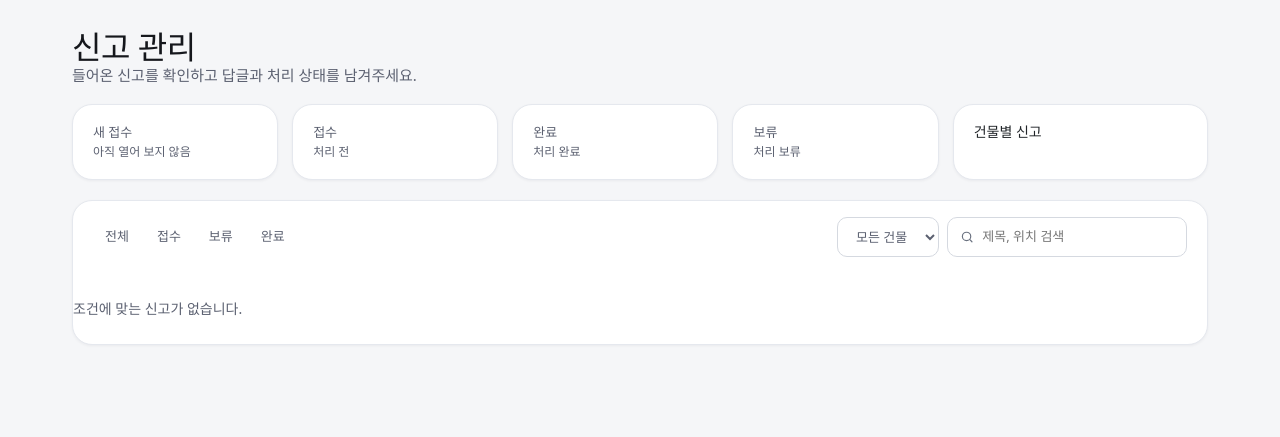
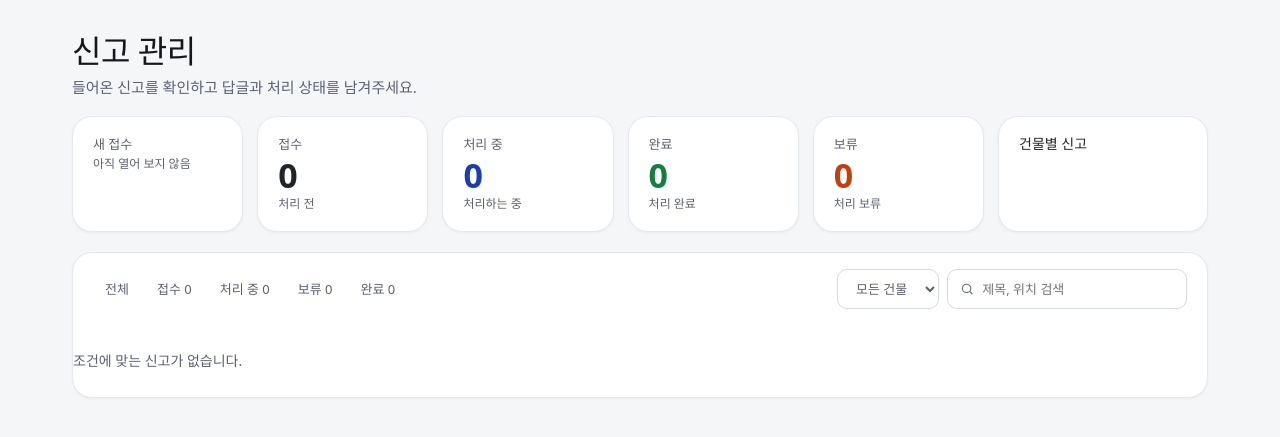
Before and after one commit to FixMap/FixMap, a Java web app: template src/main/webapp/WEB-INF/views/admin.jsp in a window 1280 px wide. Shown: the part 72-509 px from the top of the page. Run offline with Spring Boot 4, a stand-in JSP engine, Linux system fonts and the light colour scheme; the template is opened without the code that fills it, so the values that code supplies are empty; the project's own start-up code is not run, and a stand-in starts its controllers and pages; some of the project's set-up classes (security, data sources, template engines, error pages and the like) are left out, and stand-ins take their place; database files in the repository are not loaded; some web fonts are replaced.

Commit message:
fix: 관리자 화면에 "처리 중" 상태 추가, 리뷰 반영
- 요약 카드, 상태 칩, 상세 상태 선택에 처리 중(PROGRESS) 추가
- 건수가 없는 상태도 0으로 표시
- 상세를 열면 "새 접수" 숫자를 바로 줄임
- 답글 삭제도 신고 삭제와 같은 확인 창 사용
- 핀 위치에 장소 이름 표시, 제목 간격과 좁은 화면 서랍 하단 정리
- 작업 기록 갱신

Co-Authored-By: Claude Opus 5.5 <noreply@anthropic.com>

```diff
--- a/src/main/webapp/WEB-INF/views/admin.jsp
+++ b/src/main/webapp/WEB-INF/views/admin.jsp
@@ -22,13 +22,15 @@
 <h1>신고 관리</h1>
 <p class="admin-sub">들어온 신고를 확인하고 답글과 처리 상태를 남겨주세요.</p>
 
+<%-- 건수가 0인 상태는 byStatus()에 키가 없어서 + 0으로 0을 표시한다 --%>
 <c:set var="maxBuilding" value="1"/>
 <c:forEach var="b" items="${summary.byBuilding()}"><c:if test="${b.count() > maxBuilding}"><c:set var="maxBuilding" value="${b.count()}"/></c:if></c:forEach>
 <section class="admin-stats" aria-label="신고 요약">
-  <div class="card stat"><span class="m">새 접수</span><strong>${summary.unread()}</strong><span class="m small">아직 열어 보지 않음</span></div>
-  <div class="card stat"><span class="m">접수</span><strong>${summary.byStatus()['RECEIVED']}</strong><span class="m small">처리 전</span></div>
-  <div class="card stat"><span class="m">완료</span><strong class="done">${summary.byStatus()['DONE']}</strong><span class="m small">처리 완료</span></div>
-  <div class="card stat"><span class="m">보류</span><strong class="held">${summary.byStatus()['HOLD']}</strong><span class="m small">처리 보류</span></div>
+  <div class="card stat"><span class="m">새 접수</span><strong id="unread-count">${summary.unread()}</strong><span class="m small">아직 열어 보지 않음</span></div>
+  <div class="card stat"><span class="m">접수</span><strong>${summary.byStatus()['RECEIVED'] + 0}</strong><span class="m small">처리 전</span></div>
+  <div class="card stat"><span class="m">처리 중</span><strong class="working">${summary.byStatus()['PROGRESS'] + 0}</strong><span class="m small">처리하는 중</span></div>
+  <div class="card stat"><span class="m">완료</span><strong class="done">${summary.byStatus()['DONE'] + 0}</strong><span class="m small">처리 완료</span></div>
+  <div class="card stat"><span class="m">보류</span><strong class="held">${summary.byStatus()['HOLD'] + 0}</strong><span class="m small">처리 보류</span></div>
   <div class="card stat buildings"><b>건물별 신고</b>
     <c:forEach var="b" items="${summary.byBuilding()}">
       <div class="bar"><span><c:out value="${b.name()}"/></span><u><i style="width:${b.count() * 100 / maxBuilding}%"></i></u><b>${b.count()}</b></div>
@@ -39,9 +41,9 @@
 <section class="card admin-list" aria-label="신고 목록">
   <form id="filter" class="admin-filter" method="get" action="<c:url value='/admin'/>" role="search">
     <nav class="chips" aria-label="상태로 거르기">
-      <c:forEach var="s" items="${['', 'RECEIVED', 'HOLD', 'DONE']}">
+      <c:forEach var="s" items="${['', 'RECEIVED', 'PROGRESS', 'HOLD', 'DONE']}">
         <c:url var="chipUrl" value="/admin"><c:param name="q" value="${q}"/><c:param name="building" value="${building}"/><c:param name="status" value="${s}"/></c:url>
-        <a href="${chipUrl}" class="${status == s ? 'on' : ''}" ${status == s ? 'aria-current="true"' : ''}>${s == '' ? '전체' : s == 'RECEIVED' ? '접수' : s == 'HOLD' ? '보류' : '완료'} ${s == '' ? summary.total() : summary.byStatus()[s]}</a>
+        <a href="${chipUrl}" class="${status == s ? 'on' : ''}" ${status == s ? 'aria-current="true"' : ''}>${s == '' ? '전체' : s == 'RECEIVED' ? '접수' : s == 'PROGRESS' ? '처리 중' : s == 'HOLD' ? '보류' : '완료'} ${s == '' ? summary.total() : summary.byStatus()[s] + 0}</a>
       </c:forEach>
     </nav>
     <input type="hidden" name="status" value="<c:out value='${status}'/>">
@@ -96,8 +98,8 @@
 </dialog>
 
 <dialog id="confirm" class="confirm" aria-labelledby="confirm-title">
-  <h3 id="confirm-title">이 신고를 삭제할까요?</h3>
-  <p>답글과 첨부 사진도 함께 지워지고, 되돌릴 수 없어요. 완료된 신고만 삭제할 수 있어요.</p>
+  <h3 id="confirm-title"></h3>
+  <p id="confirm-text"></p>
   <form method="dialog" class="a"><button value="cancel" class="button secondary">취소</button><button value="ok" class="button danger">삭제</button></form>
 </dialog>
 </body></html>
--- a/src/main/webapp/static/admin/admin.css
+++ b/src/main/webapp/static/admin/admin.css
@@ -16,8 +16,8 @@ body[data-page="admin"] { font-size: 14px; line-height: 1.5; background: var(--c
 .admin-go:hover { background: #2a2d35; }
 
 .admin-main { max-width: var(--container); margin-inline: auto; padding: 30px var(--gutter) 48px; }
-.admin-main h1 { font-size: 32px; font-weight: 700; letter-spacing: -.5px; }
-.admin-sub { color: var(--color-muted); font-size: 15px; }
+.admin-main h1 { font-size: 32px; font-weight: 700; letter-spacing: -.5px; line-height: 1.3; }
+.admin-sub { color: var(--color-muted); font-size: 15px; margin-top: 4px; }
 
 /* 요약 */
 .admin-stats { display: flex; gap: 14px; margin: 18px 0 20px; }
@@ -25,6 +25,7 @@ body[data-page="admin"] { font-size: 14px; line-height: 1.5; background: var(--c
 .stat strong { font-size: 34px; font-weight: 700; line-height: 1.2; }
 .stat .done { color: #15803d; }
 .stat .held { color: var(--color-held); }
+.stat .working { color: var(--color-focus); }
 .stat.buildings { flex: 1.3; padding: 16px 20px; }
 .bar { display: flex; align-items: center; gap: 10px; margin: 5px 0; font-size: 13px; }
 .bar span { width: 88px; flex: none; color: var(--color-ink-2); overflow: hidden; text-overflow: ellipsis; white-space: nowrap; }
@@ -84,6 +85,7 @@ dialog::backdrop { background: rgb(21 23 28 / .35); }
 .drawer .th img { width: 100%; height: 100%; object-fit: cover; }
 .drawer .mini { height: 110px; border: 1px solid var(--color-rule); border-radius: 12px; background: var(--color-map-fill); position: relative; }
 .drawer .mini i { position: absolute; width: 18px; height: 18px; border-radius: 50% 50% 50% 0; transform: translate(-50%, -100%) rotate(-45deg); background: var(--color-accent); border: 2.5px solid #fff; box-shadow: var(--shadow-pin); }
+.drawer .mini-place { position: absolute; left: 10px; bottom: 8px; right: 10px; font-size: 13px; font-weight: 700; color: var(--color-ink-2); }
 .drawer .reply-meta { display: flex; align-items: center; gap: 4px; font-size: 12px; color: var(--color-muted); }
 .drawer .reply-meta button { margin-left: auto; border: 0; background: none; padding: 2px 6px; color: var(--color-muted); font-size: 12px; text-decoration: underline; }
 .drawer .reply-meta button + button { margin-left: 0; }
@@ -117,4 +119,7 @@ dialog::backdrop { background: rgb(21 23 28 / .35); }
   .admin-list table { min-width: 640px; }
   .drawer .ft { flex-wrap: wrap; }
   .drawer .seg { flex-basis: 100%; order: -1; }
+  /* 상태 선택이 윗줄로 가면 라벨은 화면에서만 숨기고(aria-labelledby는 유지), 저장 버튼은 오른쪽 끝으로 */
+  .drawer .ft-label { display: none; }
+  .drawer .ft [type="submit"] { margin-left: auto; }
 }
--- a/src/main/webapp/static/admin/admin.js
+++ b/src/main/webapp/static/admin/admin.js
@@ -7,9 +7,9 @@ const saveForm = $('#save-form');
 const seg = $('#status-seg');
 const deleteOpen = $('#delete-open');
 const confirmDialog = $('#confirm');
-// "처리 중"(PROGRESS)은 팀 미정이라 목록 필터와 같은 세 상태만 둔다. 이미 PROGRESS인 신고는 그 값도 보여 준다.
-const STATUSES = ['RECEIVED', 'HOLD', 'DONE'];
+const STATUSES = ['RECEIVED', 'PROGRESS', 'HOLD', 'DONE'];
 let current = null;
+let confirmAction = null;
 let selectedStatus = null;
 let version = 0;
 
@@ -67,7 +67,10 @@ async function open(id) {
     if (request !== version) return;
     // 상세를 열면 서버가 읽음으로 바꾼다. 목록 표시도 같이 맞춘다.
     const row = document.querySelector('tr[data-id="' + CSS.escape(String(id)) + '"]');
-    if (row?.classList.contains('unread')) { row.classList.replace('unread', 'read'); row.querySelector('.title .sr-only')?.remove(); }
+    if (row?.classList.contains('unread')) {
+      row.classList.replace('unread', 'read'); row.querySelector('.title .sr-only')?.remove();
+      const unread = $('#unread-count'); unread.textContent = Math.max(0, Number(unread.textContent) - 1);
+    }
     render(data);
   } catch (error) {
     if (request !== version) return;
@@ -91,6 +94,8 @@ function render(data) {
   }
   const mini = el('div', 'mini');
   if (data.posX != null && data.posY != null) { const pin = el('i'); pin.style.left = data.posX * 100 + '%'; pin.style.top = data.posY * 100 + '%'; mini.append(pin); }
+  // 층 도면 없이 점만 있으면 어느 칸인지 모르니 장소 이름을 같이 보여 준다.
+  mini.append(el('span', 'mini-place', [data.building, data.floor, data.place].filter(Boolean).join(' · ') || '위치 정보 없음'));
   mini.setAttribute('aria-label', '층 기준 핀 위치'); mini.setAttribute('role', 'img');
 
   detail.replaceChildren(badge(data.status), el('h2', 'detail-title', data.title), kv, el('h4', '', '내용'), el('div', 'box', data.content));
@@ -132,7 +137,8 @@ function commentView(comment) {
       );
       box.replaceChildren(input, actions); input.focus();
     }),
-    button('삭제', () => confirm('답글을 삭제할까요?') && run(() => api(reportPath(current.id) + '/comments/' + comment.id, 'DELETE'), '답글을 삭제했습니다.')),
+    button('삭제', () => ask('답글을 삭제할까요?', '삭제한 답글은 되돌릴 수 없어요.',
+      () => run(() => api(reportPath(current.id) + '/comments/' + comment.id, 'DELETE'), '답글을 삭제했습니다.'))),
   );
   box.append(meta, document.createTextNode(comment.content));
   return box;
@@ -154,12 +160,19 @@ saveForm.addEventListener('submit', async event => {
   finally { submit.disabled = false; }
 });
 
-deleteOpen.addEventListener('click', () => { confirmDialog.returnValue = ''; confirmDialog.showModal(); });
-confirmDialog.addEventListener('close', async () => {
-  if (confirmDialog.returnValue !== 'ok' || !current) return;
+// 신고 삭제와 답글 삭제가 같은 확인 창을 쓴다.
+function ask(title, text, action) {
+  $('#confirm-title').textContent = title; $('#confirm-text').textContent = text;
+  confirmAction = action; confirmDialog.returnValue = ''; confirmDialog.showModal();
+}
+confirmDialog.addEventListener('close', () => {
+  const action = confirmAction; confirmAction = null;
+  if (confirmDialog.returnValue === 'ok' && action && current) action();
+});
+deleteOpen.addEventListener('click', () => ask('이 신고를 삭제할까요?', '답글과 첨부 사진도 함께 지워지고, 되돌릴 수 없어요. 완료된 신고만 삭제할 수 있어요.', async () => {
   try { await api(reportPath(current.id), 'DELETE'); location.reload(); }
   catch (error) { alert(error.message); }
-});
+}));
 
 async function run(action, message) {
   try { await action(); notify(message); open(current.id); }
```
Also changed, not shown: docs/worklog/2026-11-23-fe-admin-page.md (+12 -7 lines).
